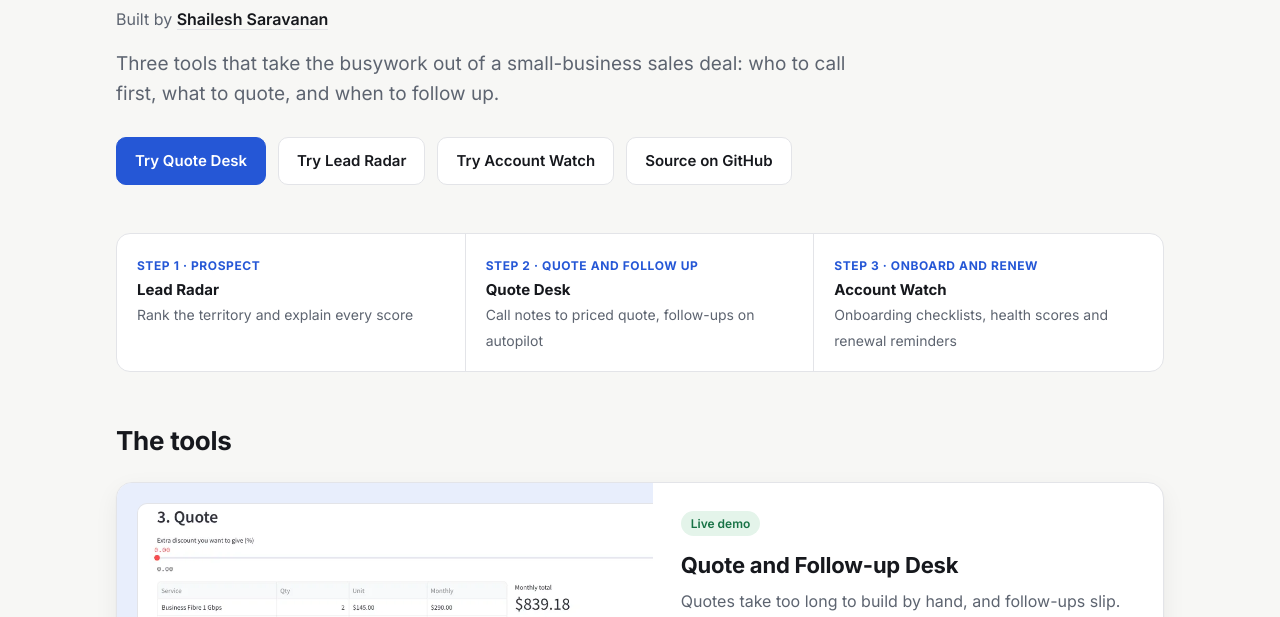
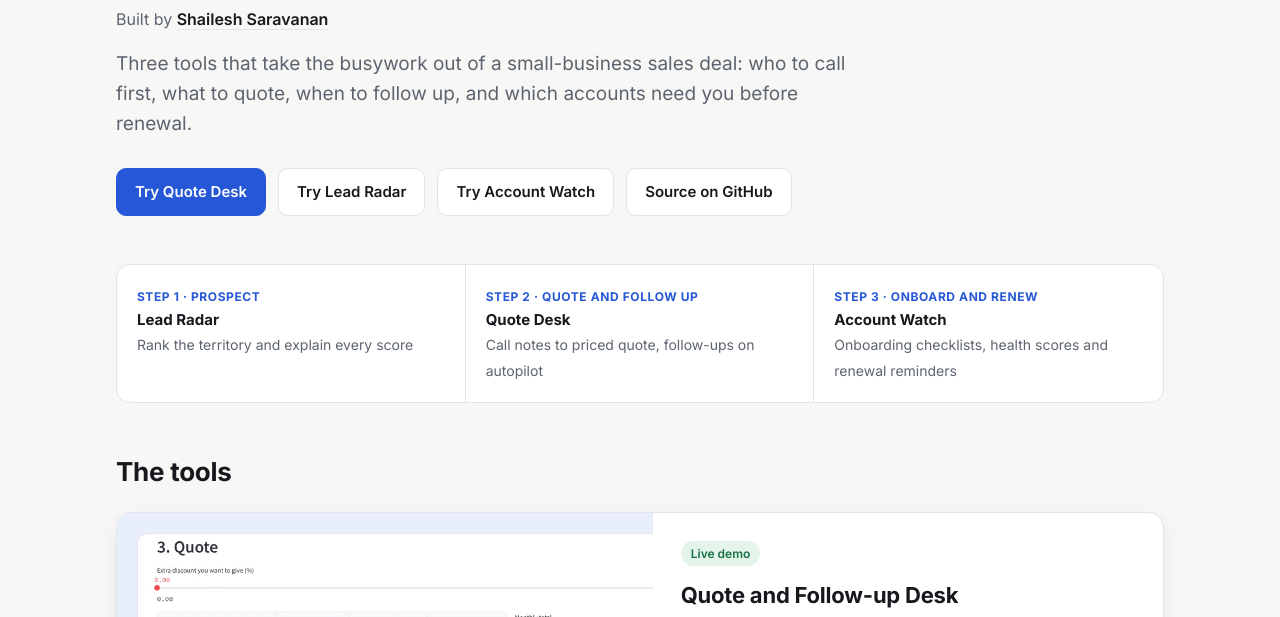
Before and after one commit to shaile511/smb-deal-bot, a plain HTML site: page docs/index.html in a window 1280 px wide. Shown: the part 167-784 px from the top of the page. Drawn offline with Linux system fonts and the light colour scheme.

Commit message:
Site: the lede covers all three tools
Co-Authored-By: Claude Opus 5.5 <noreply@anthropic.com>
Claude-Session: https://claude.ai/code/session_01E2kGs6TB6DBJuQNgnvtzTL

```diff
--- a/docs/index.html
+++ b/docs/index.html
@@ -88,7 +88,7 @@ footer p { margin: 0 0 6px; }
     <p class="eyebrow">Sales automation portfolio</p>
     <h1>SMB Deal Bot</h1>
     <p class="byline">Built by <a href="https://www.linkedin.com/in/shailesh-saravanan-964018184/">Shailesh Saravanan</a></p>
-    <p class="lede">Three tools that take the busywork out of a small-business sales deal: who to call first, what to quote, and when to follow up.</p>
+    <p class="lede">Three tools that take the busywork out of a small-business sales deal: who to call first, what to quote, when to follow up, and which accounts need you before renewal.</p>
     <div class="actions">
       <a class="btn primary" href="https://smb-deal-bot-pb9vfrp4g6dybpmerysglx.streamlit.app/">Try Quote Desk</a>
       <a class="btn" href="https://smb-deal-bot-3apc4tq4ht4vadxa98meca.streamlit.app/">Try Lead Radar</a>
```
